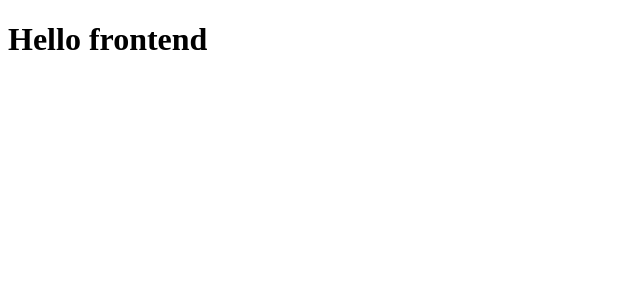
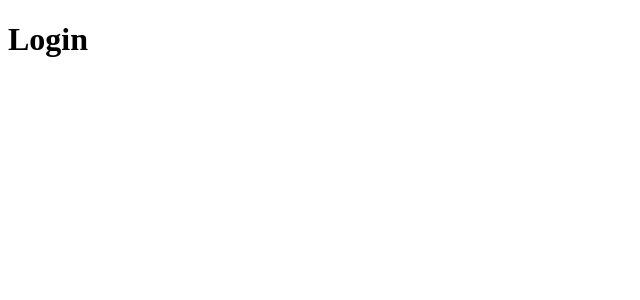
Before and after one commit to korzepadawid/task-planner, a React (Create React App) app in the folder client/: page /login in a window 1280 px wide. Shown: the top 300 px of the page, without its empty margins (0-640 px from the left). Built offline with nearby package versions, Linux system fonts and the light colour scheme.

Commit message:
feat: routing

```diff
--- a/client/package.json
+++ b/client/package.json
@@ -10,8 +10,10 @@
     "@types/node": "^16.11.17",
     "@types/react": "^17.0.38",
     "@types/react-dom": "^17.0.11",
+    "history": "^5.2.0",
     "react": "^17.0.2",
     "react-dom": "^17.0.2",
+    "react-router-dom": "^6.2.1",
     "react-scripts": "5.0.0",
     "typescript": "^4.5.4",
     "web-vitals": "^2.1.2"
--- a/client/src/App.tsx
+++ b/client/src/App.tsx
@@ -1,9 +1,19 @@
 import React from 'react';
+import { BrowserRouter, Routes, Route } from 'react-router-dom';
+import Home from './pages/Home';
+import Login from './pages/Login';
+import NotFound from './pages/NotFound';
+import Register from './pages/Register';
 
 const App: React.FC = () => (
-  <>
-    <h1>Hello frontend</h1>
-  </>
+  <BrowserRouter>
+    <Routes>
+      <Route path="/" element={<Home />} />
+      <Route path="/login" element={<Login />} />
+      <Route path="/register" element={<Register />} />
+      <Route path="*" element={<NotFound />} />
+    </Routes>
+  </BrowserRouter>
 );
 
 export default App;
--- /dev/null
+++ b/client/src/pages/Home.tsx
@@ -0,0 +1,9 @@
+import React from 'react';
+
+const Home: React.FC = () => (
+  <>
+    <h1>Home</h1>
+  </>
+);
+
+export default Home;
--- /dev/null
+++ b/client/src/pages/Login.tsx
@@ -0,0 +1,9 @@
+import React from 'react';
+
+const Login: React.FC = () => (
+  <>
+    <h1>Login</h1>
+  </>
+);
+
+export default Login;
--- /dev/null
+++ b/client/src/pages/NotFound.tsx
@@ -0,0 +1,5 @@
+import React from 'react';
+
+const NotFound: React.FC = () => <h1>Not found</h1>;
+
+export default NotFound;
--- /dev/null
+++ b/client/src/pages/Register.tsx
@@ -0,0 +1,9 @@
+import React from 'react';
+
+const Register: React.FC = () => (
+  <>
+    <h1>Register</h1>
+  </>
+);
+
+export default Register;
```
Also changed, not shown: 1 other file (tests, documents, lock files or other folders).
